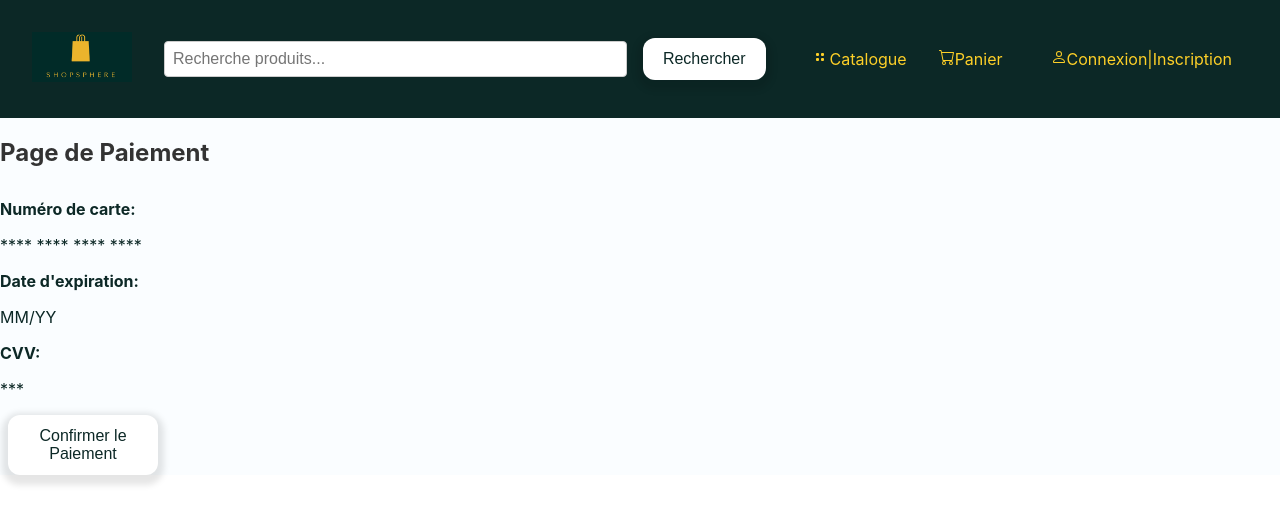
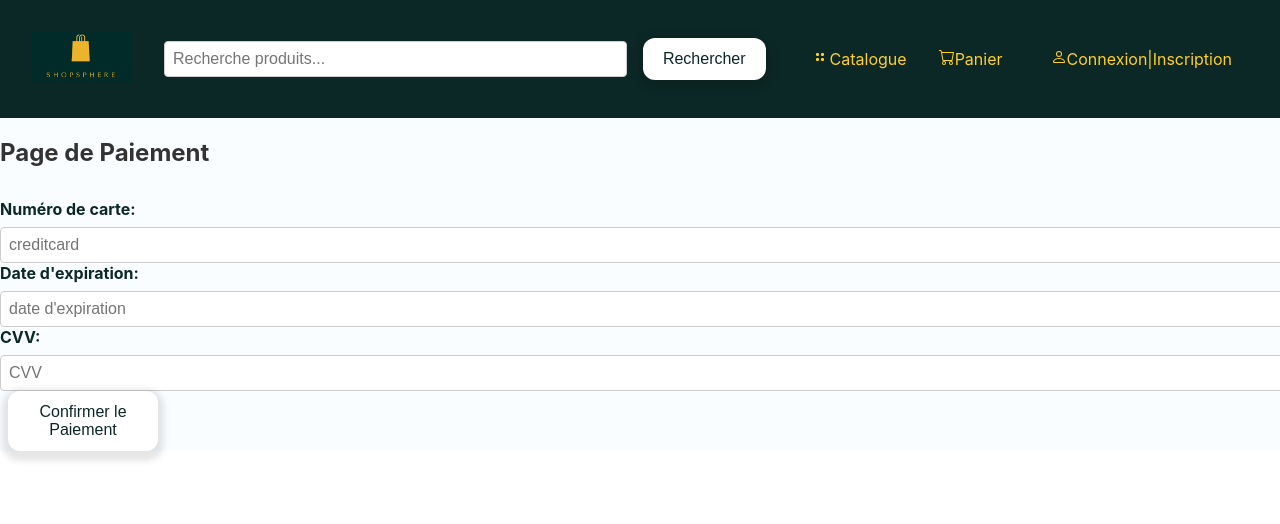
Before and after one commit to Imjlabs/e-commerce-react-wp, a React (Create React App) app in the folder e-commerce/: page /page-de-paiement in a window 1280 px wide. Shown: the top 524 px of the page. Built offline with nearby package versions, Linux system fonts and the light colour scheme; no server answers.

Commit message:
PaymentPage

```diff
--- a/e-commerce/src/components/PaymentPage.js
+++ b/e-commerce/src/components/PaymentPage.js
@@ -31,13 +31,22 @@ const PaymentPage = () => {
 
       <div className="payment-details">
         <label>Numéro de carte:</label>
-        <p>{paymentDetails.cardNumber}</p>
+        <input
+          type="number"
+          placeholder="creditcard"
+        />
 
         <label>Date d'expiration:</label>
-        <p>{paymentDetails.expirationDate}</p>
+        <input
+          type="number"
+          placeholder="date d'expiration"
+        />
 
         <label>CVV:</label>
-        <p>{paymentDetails.cvv}</p>
+        <input
+          type="number"
+          placeholder="CVV"
+        />
       </div>
 
       <button onClick={handlePayment}>Confirmer le Paiement</button>
```
